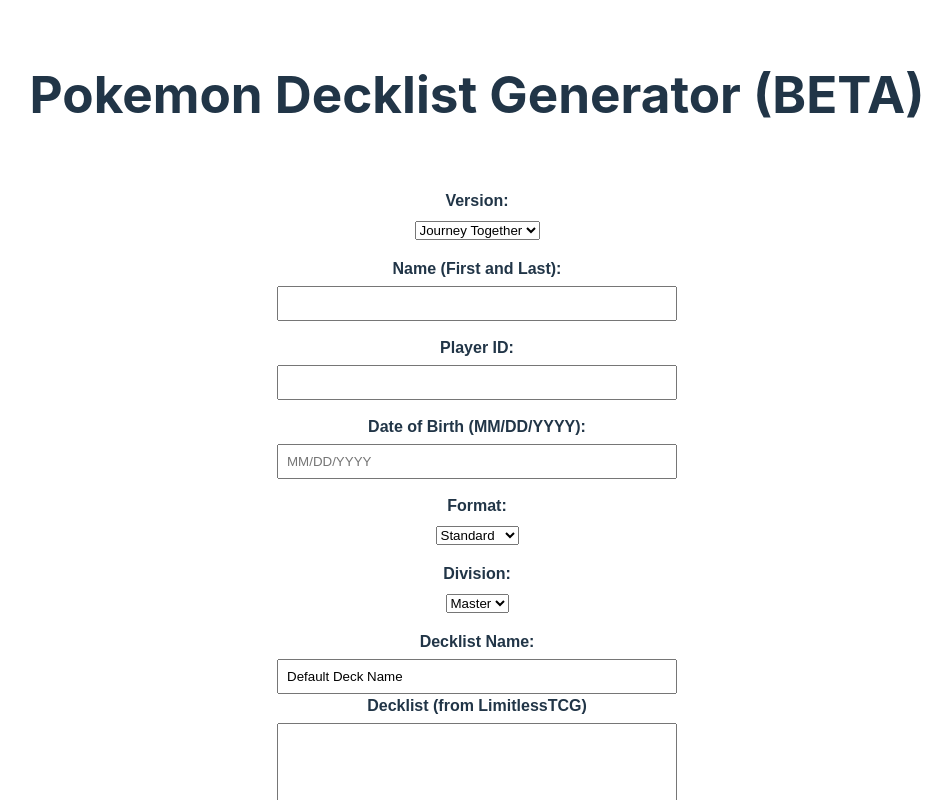
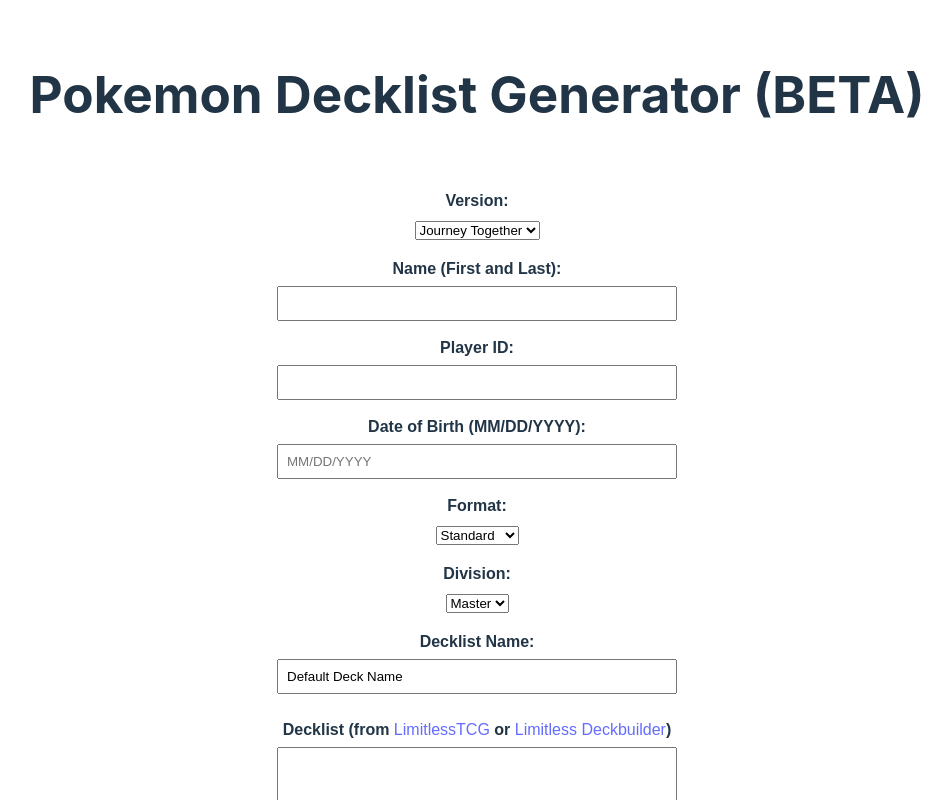
Before and after one commit to trizzle21/Pokemon-Decklist-Generator, a React (Vite) app: page / in a window 1280 px wide. Shown: the top 800 px of the page, without its empty margins (163-1115 px from the left). Built offline with nearby package versions, Linux system fonts and the light colour scheme.

Commit message:
master: cleanup

```diff
--- a/src/components/DecklistInputForm.tsx
+++ b/src/components/DecklistInputForm.tsx
@@ -125,7 +125,11 @@
         />
 
       <div className="form-group">
-        <label htmlFor="decklist">Decklist (from LimitlessTCG)</label>
+      <br/>
+
+        <label htmlFor="decklist">
+          Decklist (from <a href="https://limitlesstcg.com">LimitlessTCG</a> or <a href="https://my.limitlesstcg.com/builder">Limitless Deckbuilder</a>)
+        </label>
         <textarea
           id="decklist"
           name="decklist"
```
